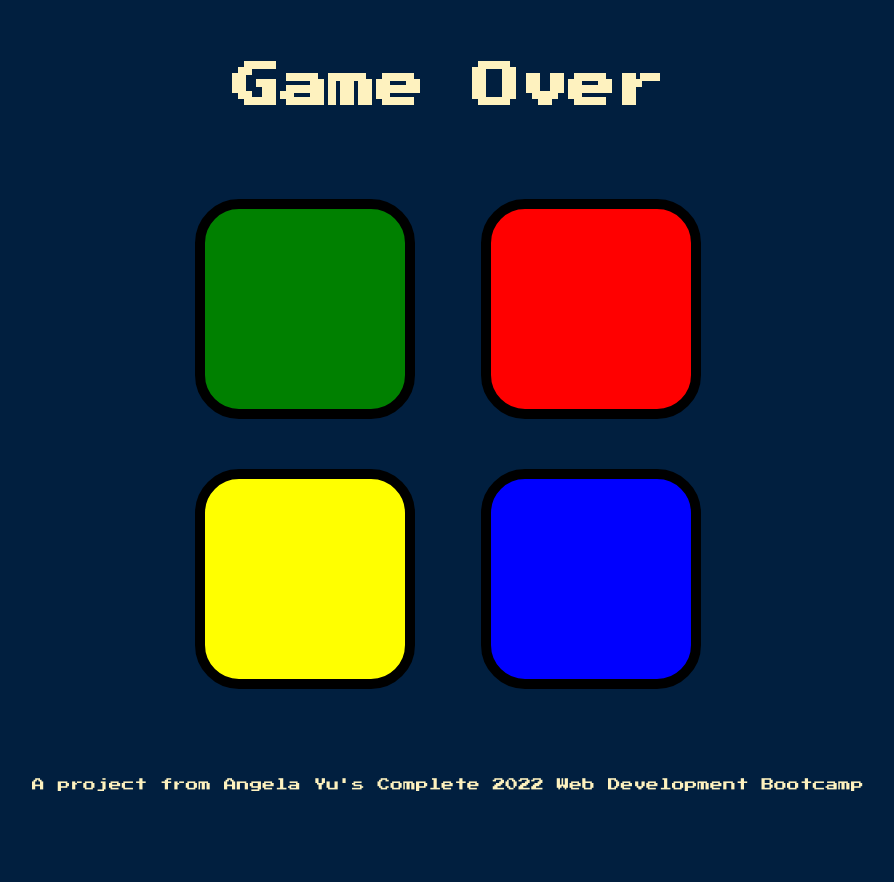
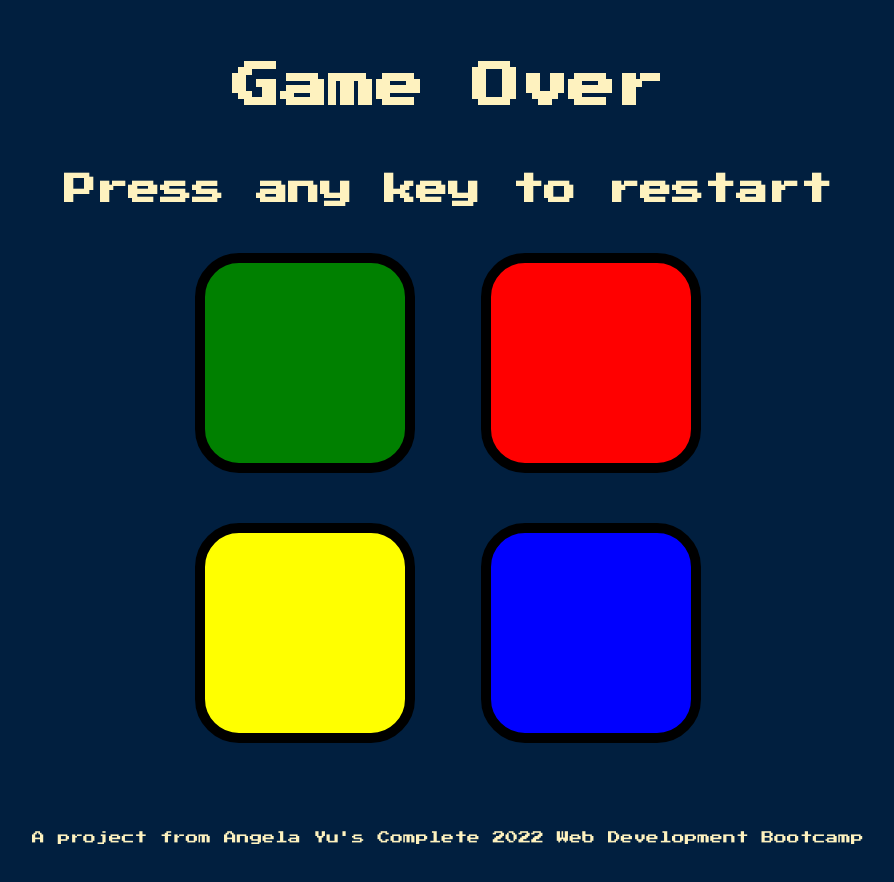
Before and after one commit to Swaz002/Simon-game, a plain HTML site: page index.html in a window 1280 px wide. Both pictures are taken after a click on the element 496 px from the left and 309 px from the top of the page. Shown: the whole page, without its empty margins (192-1086 px from the left). Before the commit the page ends 854 px from the top, so only its background shows below. Drawn offline with nearby package versions, Linux system fonts and the light colour scheme.

Commit message:
restart text added

```diff
--- a/game.js
+++ b/game.js
@@ -9,6 +9,7 @@ var level = 0;
 
 $(document).keypress(function() {
   if (!started) {
+    $("#failed-text").text("");
     $("#level-title").text("Level " + level);
     nextSequence();
     started = true;
@@ -52,6 +53,7 @@ function checkAnswer(currentLevel) {
       },200);
 
       $("#level-title").text("Game Over");
+      $("#failed-text").text("Press any key to restart")
 
       startOver()
     }
--- a/index.html
+++ b/index.html
@@ -10,6 +10,7 @@
 
 <body>
   <h1 id="level-title">Press A Key to Start</h1>
+  <h1 id="failed-text"></h1>
   <div class="container">
     <div lass="row">
 
```
